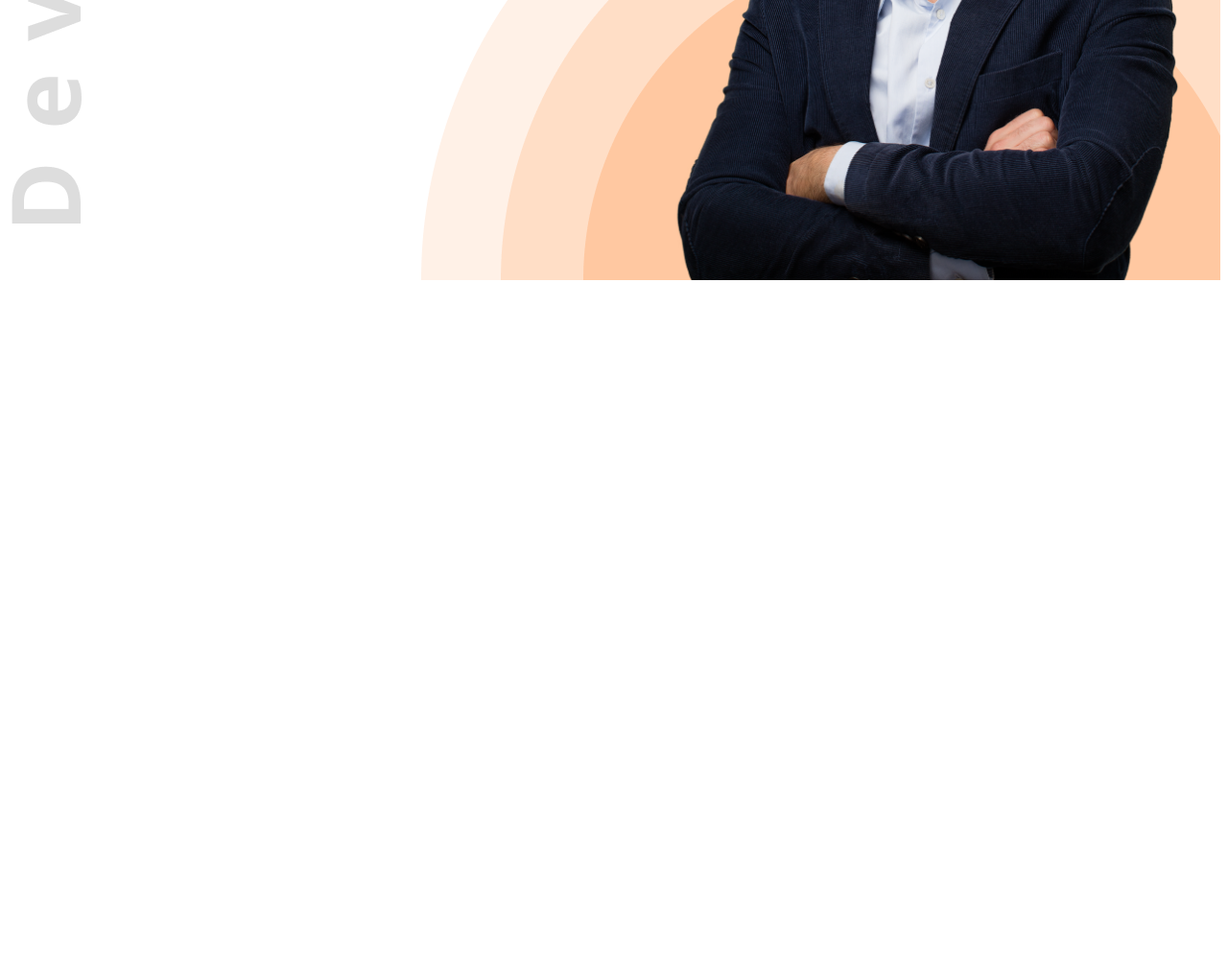
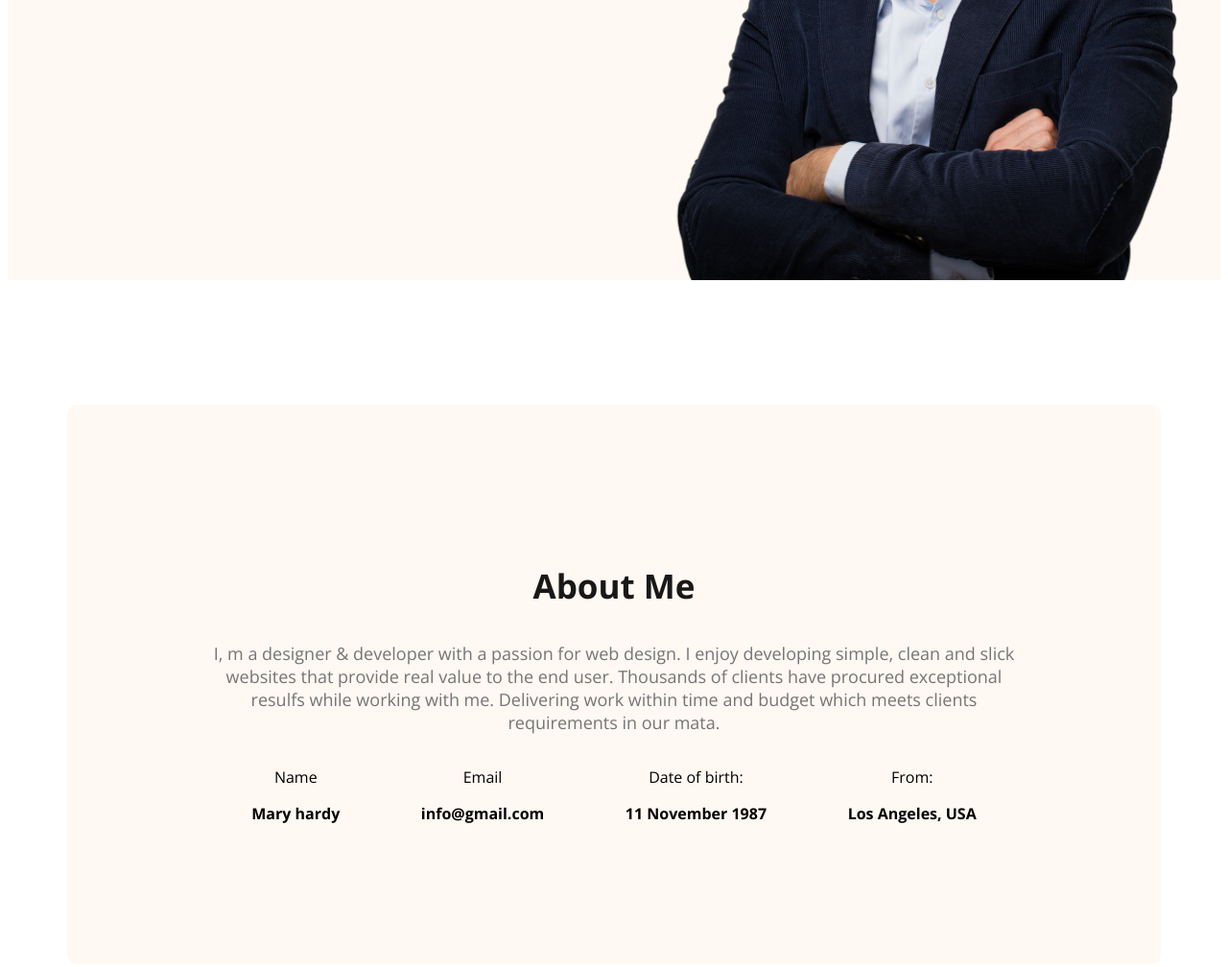
Before and after one commit to shams-labib/portfolio, a plain HTML site: page index.html in a window 1280 px wide. Shown: the part 538-1546 px from the top of the page at 96% size. Before the commit the page ends 838 px from the top, so only its background shows below. Drawn offline with nearby package versions, Linux system fonts and the light colour scheme; a web font is replaced by a local one.

Commit message:
add extra files

```diff
--- a/index.html
+++ b/index.html
@@ -10,7 +10,7 @@
    <link rel="stylesheet" href="styles/portfolio.css">
 </head>
 <body class="big-shoulders">
-    <header class="header">
+    <header class="header secondary-background">
          <nav>
             <h3 class="nav-title">Ma<span class="text-primary">r</span>y</h3>
             <ul>
@@ -31,7 +31,32 @@
          </div>
     </header>
     <main>
+         <section class="about secondary-background">
+            <h3 class="section-title">About Me</h3>
+            <p class="section-description">
+                I, m a designer & developer with a passion for web design. I enjoy developing simple, clean and slick websites that provide real value to the end user. Thousands of clients have procured exceptional resulfs while working with me. Delivering work within time and budget which meets clients requirements in our mata.
+            </p>
+            <div class="about-items">
+                <!-- .about-items*4>p.item-title+p.item-description -->
+                 <div class="about-item">
+                    <p class="item-title">Name</p>
+                    <p class="item-description">Mary hardy</p>
+                 </div>
+                 <div class="about-item">
+                    <p class="item-title">Email</p>
+                    <p class="item-description">info@gmail.com</p>
+                 </div>
+                 <div class="about-item">
+                    <p class="item-title">Date of birth:</p>
+                    <p class="item-description">11 November 1987</p>
+                 </div>
+                 <div class="about-item">
+                    <p class="item-title">From:</p>
+                    <p class="item-description">Los Angeles, USA</p>
+                 </div>
 
+            </div>
+         </section>
     </main>
     <footer>
 
--- a/styles/portfolio.css
+++ b/styles/portfolio.css
@@ -11,7 +11,7 @@ nav {
     justify-content: space-between;
     margin: 0 200px;
 }
-.header {
+.header, {
     background-image: url(../images/developer.png), url(../images/header_bg.png);
     background-repeat: no-repeat;
     background-position: top left, bottom right;
@@ -62,3 +62,35 @@ nav li a {
 .banner-image {
     width: 580px;
 }
+.section-title {
+    font-size: 35px;
+    font-weight: bold;
+    color: #181818;
+}
+.section-description {
+    font-size: 18px;
+    color: #757575;
+
+}
+.secondary-background {
+    background-color: #fff8F3;
+}
+/* main style */
+main {
+    max-width: 1140px;
+    margin: 0 auto;
+}
+/* about styles */
+.about {
+    border-radius: 10px;
+    padding: 130px 150px;
+    text-align: center;
+    margin-top: 130px;
+}
+.item-description {
+    font-weight: bold;
+}
+.about-items {
+    display: flex;
+    justify-content: space-around;
+}
```
